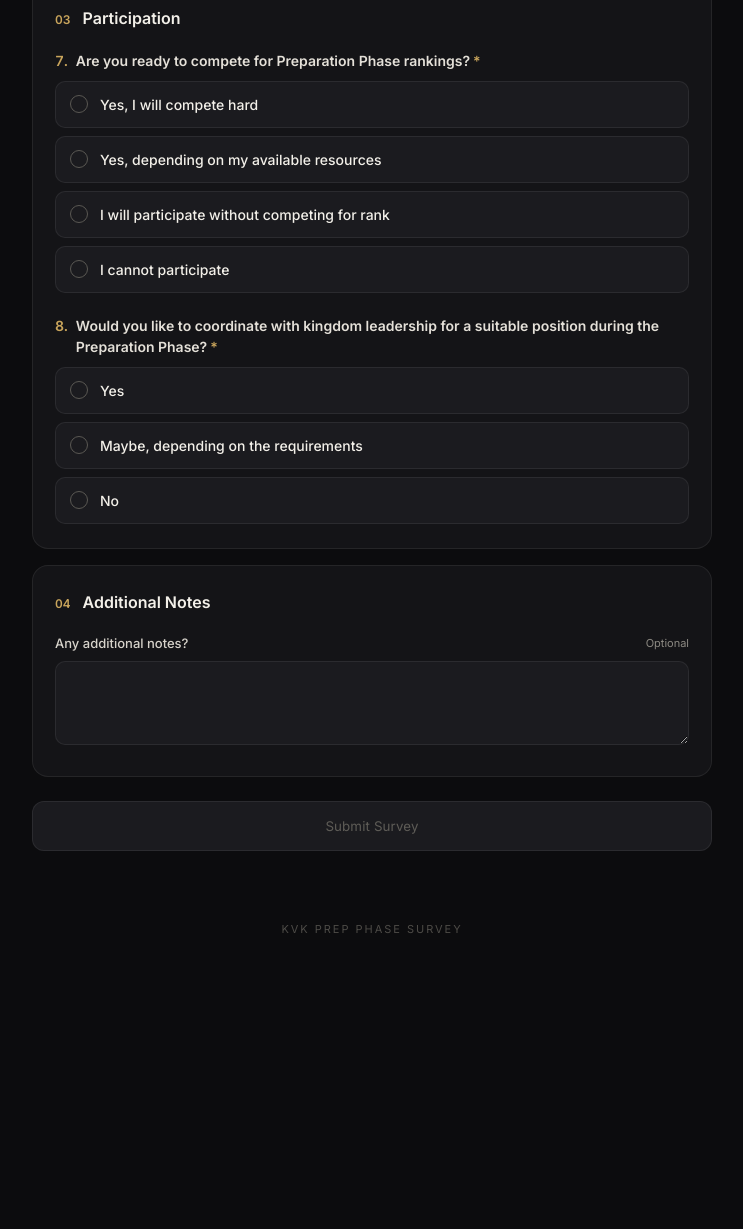
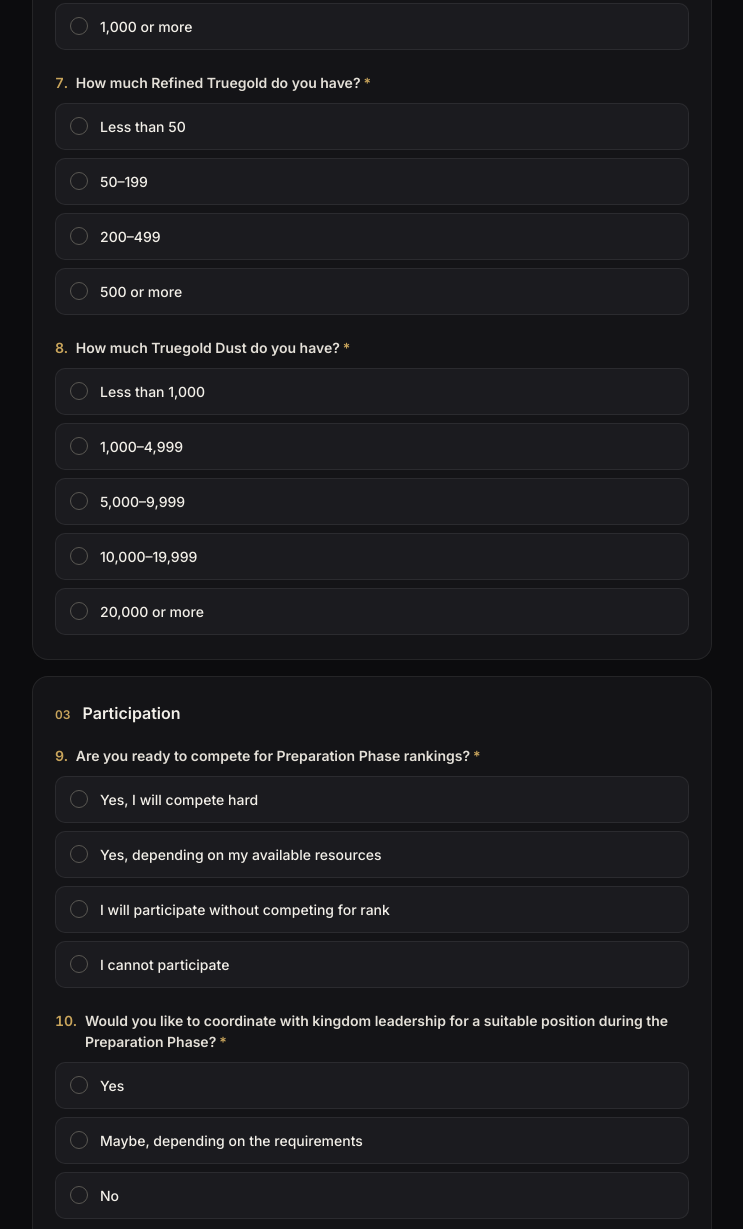
Before and after one commit to kvksurvey/kvksurvey.github.io, a plain HTML site: page prep.html in a window 1280 px wide. Shown: the part 2298-3527 px from the top of the page, without its empty margins (268-1011 px from the left). Before the commit the page ends 3299 px from the top, so only its background shows below. Drawn offline with Linux system fonts and the light colour scheme.

Commit message:
Add files via upload

```diff
--- a/prep.html
+++ b/prep.html
@@ -211,7 +211,7 @@
     <section class="section">
       <div class="sec-head"><span class="sec-num">04</span><span class="sec-title" data-i18n="s4"></span></div>
       <div class="field">
-        <div class="label"><span data-i18n="q9"></span><span class="hint" data-i18n="optional"></span></div>
+        <div class="label"><span data-i18n="q11"></span><span class="hint" data-i18n="optional"></span></div>
         <textarea id="notes"></textarea>
       </div>
     </section>
@@ -237,40 +237,40 @@
 const SCRIPT_URL = "https://script.google.com/macros/s/AKfycbw-kKAoMfUbkfVM6zyrjZSW63iw_OWwJM2dteF5Gg2Pu9KW1OjlvWmgCWJCmRXR79eD/exec";
 
 /* Stored values are fixed English labels so the sheet stays consistent in every language */
-const QUESTIONS = [
-  {id:"generalSpeedups", n:2, group:"resQs", opts:[
+const DAYS = [
     {v:"Less than 30 days", en:"Less than 30 days", ar:"أقل من 30 يومًا", es:"Menos de 30 días"},
     {v:"30–90 days", en:"30–90 days", ar:"30–90 يومًا", es:"30–90 días"},
     {v:"91–180 days", en:"91–180 days", ar:"91–180 يومًا", es:"91–180 días"},
     {v:"181–365 days", en:"181–365 days", ar:"181–365 يومًا", es:"181–365 días"},
-    {v:"More than 1 year", en:"More than 1 year", ar:"أكثر من سنة", es:"Más de 1 año"}]},
-  {id:"trainingSpeedups", n:3, group:"resQs", opts:[
-    {v:"Less than 30 days", en:"Less than 30 days", ar:"أقل من 30 يومًا", es:"Menos de 30 días"},
-    {v:"30–90 days", en:"30–90 days", ar:"30–90 يومًا", es:"30–90 días"},
-    {v:"91–180 days", en:"91–180 days", ar:"91–180 يومًا", es:"91–180 días"},
-    {v:"181–365 days", en:"181–365 days", ar:"181–365 يومًا", es:"181–365 días"},
-    {v:"More than 1 year", en:"More than 1 year", ar:"أكثر من سنة", es:"Más de 1 año"}]},
-  {id:"buildResearchSpeedups", n:4, group:"resQs", opts:[
-    {v:"Less than 30 days", en:"Less than 30 days", ar:"أقل من 30 يومًا", es:"Menos de 30 días"},
-    {v:"30–90 days", en:"30–90 days", ar:"30–90 يومًا", es:"30–90 días"},
-    {v:"91–180 days", en:"91–180 days", ar:"91–180 يومًا", es:"91–180 días"},
-    {v:"More than 180 days", en:"More than 180 days", ar:"أكثر من 180 يومًا", es:"Más de 180 días"}]},
-  {id:"truegold", n:5, group:"resQs", opts:[
+    {v:"More than 1 year", en:"More than 1 year", ar:"أكثر من سنة", es:"Más de 1 año"}];
+
+const QUESTIONS = [
+  {id:"generalSpeedups", n:2, group:"resQs", opts:DAYS},
+  {id:"trainingSpeedups", n:3, group:"resQs", opts:DAYS},
+  {id:"buildSpeedups", n:4, group:"resQs", opts:DAYS},
+  {id:"researchSpeedups", n:5, group:"resQs", opts:DAYS},
+  {id:"truegold", n:6, group:"resQs", opts:[
     {v:"Less than 100", en:"Less than 100", ar:"أقل من 100", es:"Menos de 100"},
     {v:"100–499", en:"100–499", ar:"100–499", es:"100–499"},
     {v:"500–999", en:"500–999", ar:"500–999", es:"500–999"},
     {v:"1,000 or more", en:"1,000 or more", ar:"1,000 أو أكثر", es:"1.000 o más"}]},
-  {id:"refinedTruegold", n:6, group:"resQs", opts:[
+  {id:"refinedTruegold", n:7, group:"resQs", opts:[
     {v:"Less than 50", en:"Less than 50", ar:"أقل من 50", es:"Menos de 50"},
     {v:"50–199", en:"50–199", ar:"50–199", es:"50–199"},
     {v:"200–499", en:"200–499", ar:"200–499", es:"200–499"},
     {v:"500 or more", en:"500 or more", ar:"500 أو أكثر", es:"500 o más"}]},
-  {id:"prepCompete", n:7, group:"partQs", opts:[
+  {id:"truegoldDust", n:8, group:"resQs", opts:[
+    {v:"Less than 1,000", en:"Less than 1,000", ar:"أقل من 1,000", es:"Menos de 1.000"},
+    {v:"1,000–4,999", en:"1,000–4,999", ar:"1,000–4,999", es:"1.000–4.999"},
+    {v:"5,000–9,999", en:"5,000–9,999", ar:"5,000–9,999", es:"5.000–9.999"},
+    {v:"10,000–19,999", en:"10,000–19,999", ar:"10,000–19,999", es:"10.000–19.999"},
+    {v:"20,000 or more", en:"20,000 or more", ar:"20,000 أو أكثر", es:"20.000 o más"}]},
+  {id:"prepCompete", n:9, group:"partQs", opts:[
     {v:"Yes, I will compete hard", en:"Yes, I will compete hard", ar:"نعم، سأنافس بقوة", es:"Sí, competiré con todo"},
     {v:"Yes, depending on resources", en:"Yes, depending on my available resources", ar:"نعم، حسب الموارد المتاحة", es:"Sí, según mis recursos disponibles"},
     {v:"Will participate without competing for rank", en:"I will participate without competing for rank", ar:"سأشارك دون المنافسة على الترتيب", es:"Participaré sin competir por el ranking"},
     {v:"Cannot participate", en:"I cannot participate", ar:"لا أستطيع المشاركة", es:"No puedo participar"}]},
-  {id:"positionCoord", n:8, group:"partQs", opts:[
+  {id:"positionCoord", n:10, group:"partQs", opts:[
     {v:"Yes", en:"Yes", ar:"نعم", es:"Sí"},
     {v:"Maybe, depending on requirements", en:"Maybe, depending on the requirements", ar:"ربما، حسب المتطلبات", es:"Tal vez, según los requisitos"},
     {v:"No", en:"No", ar:"لا", es:"No"}]}
@@ -288,12 +288,14 @@ const T = {
     playerId:"Player ID", idHint:"9 digits, numbers only", idErr:"Player ID must be exactly 9 digits.",
     q2:"How many General Speedups do you have?",
     q3:"How many Troop Training Speedups do you have?",
-    q4:"How many Construction & Research Speedups do you have?",
-    q5:"How much Truegold do you have?",
-    q6:"How much Refined Truegold do you have?",
-    q7:"Are you ready to compete for Preparation Phase rankings?",
-    q8:"Would you like to coordinate with kingdom leadership for a suitable position during the Preparation Phase?",
-    q9:"Any additional notes?", optional:"Optional",
+    q4:"How many Construction Speedups do you have?",
+    q5:"How many Research Speedups do you have?",
+    q6:"How much Truegold do you have?",
+    q7:"How much Refined Truegold do you have?",
+    q8:"How much Truegold Dust do you have?",
+    q9:"Are you ready to compete for Preparation Phase rankings?",
+    q10:"Would you like to coordinate with kingdom leadership for a suitable position during the Preparation Phase?",
+    q11:"Any additional notes?", optional:"Optional",
     submit:"Submit Survey", sending:"Submitting…",
     incomplete:"Please answer all required questions.",
     fail:"Submission failed. Please check your connection and try again.",
@@ -312,12 +314,14 @@ const T = {
     playerId:"آيدي اللاعب", idHint:"9 أرقام فقط", idErr:"الآيدي لازم يكون 9 أرقام بالضبط.",
     q2:"كم تمتلك من التسريعات العامة؟",
     q3:"كم تمتلك من تسريعات تدريب الجنود؟",
-    q4:"كم تمتلك من تسريعات البناء والبحث؟",
-    q5:"كم تمتلك من الذهب الخالص؟",
-    q6:"كم تمتلك من الذهب الخالص المعدّل؟",
-    q7:"هل أنت مستعد للمنافسة على ترتيب مرحلة التحضير؟",
-    q8:"هل ترغب في التنسيق مع قيادة المملكة للحصول على منصب مناسب خلال التحضير؟",
-    q9:"هل لديك ملاحظات إضافية؟", optional:"اختياري",
+    q4:"كم تمتلك من تسريعات البناء؟",
+    q5:"كم تمتلك من تسريعات البحث؟",
+    q6:"كم تمتلك من الذهب الخالص؟",
+    q7:"كم تمتلك من الذهب الخالص المعدّل؟",
+    q8:"كم تمتلك من غبار الذهب؟",
+    q9:"هل أنت مستعد للمنافسة على ترتيب مرحلة التحضير؟",
+    q10:"هل ترغب في التنسيق مع قيادة المملكة للحصول على منصب مناسب خلال التحضير؟",
+    q11:"هل لديك ملاحظات إضافية؟", optional:"اختياري",
     submit:"إرسال الاستبيان", sending:"جاري الإرسال…",
     incomplete:"الرجاء الإجابة على جميع الأسئلة المطلوبة.",
     fail:"تعذر الإرسال. تحقق من الاتصال وحاول مرة ثانية.",
@@ -336,12 +340,14 @@ const T = {
     playerId:"ID del Jugador", idHint:"9 dígitos, solo números", idErr:"El ID debe tener exactamente 9 dígitos.",
     q2:"¿Cuántos aceleradores generales tienes?",
     q3:"¿Cuántos aceleradores de entrenamiento de tropas tienes?",
-    q4:"¿Cuántos aceleradores de construcción e investigación tienes?",
-    q5:"¿Cuánto Oro Puro (Truegold) tienes?",
-    q6:"¿Cuánto Oro Puro Refinado tienes?",
-    q7:"¿Estás listo para competir por el ranking de la Fase de Preparación?",
-    q8:"¿Quieres coordinar con el liderazgo del reino para obtener un cargo adecuado durante la preparación?",
-    q9:"¿Tienes notas adicionales?", optional:"Opcional",
+    q4:"¿Cuántos aceleradores de construcción tienes?",
+    q5:"¿Cuántos aceleradores de investigación tienes?",
+    q6:"¿Cuánto Oro Puro (Truegold) tienes?",
+    q7:"¿Cuánto Oro Puro Refinado tienes?",
+    q8:"¿Cuánto Polvo de Oro Puro tienes?",
+    q9:"¿Estás listo para competir por el ranking de la Fase de Preparación?",
+    q10:"¿Quieres coordinar con el liderazgo del reino para obtener un cargo adecuado durante la preparación?",
+    q11:"¿Tienes notas adicionales?", optional:"Opcional",
     submit:"Enviar Encuesta", sending:"Enviando…",
     incomplete:"Responde todas las preguntas obligatorias.",
     fail:"Error al enviar. Revisa tu conexión e inténtalo de nuevo.",
```
